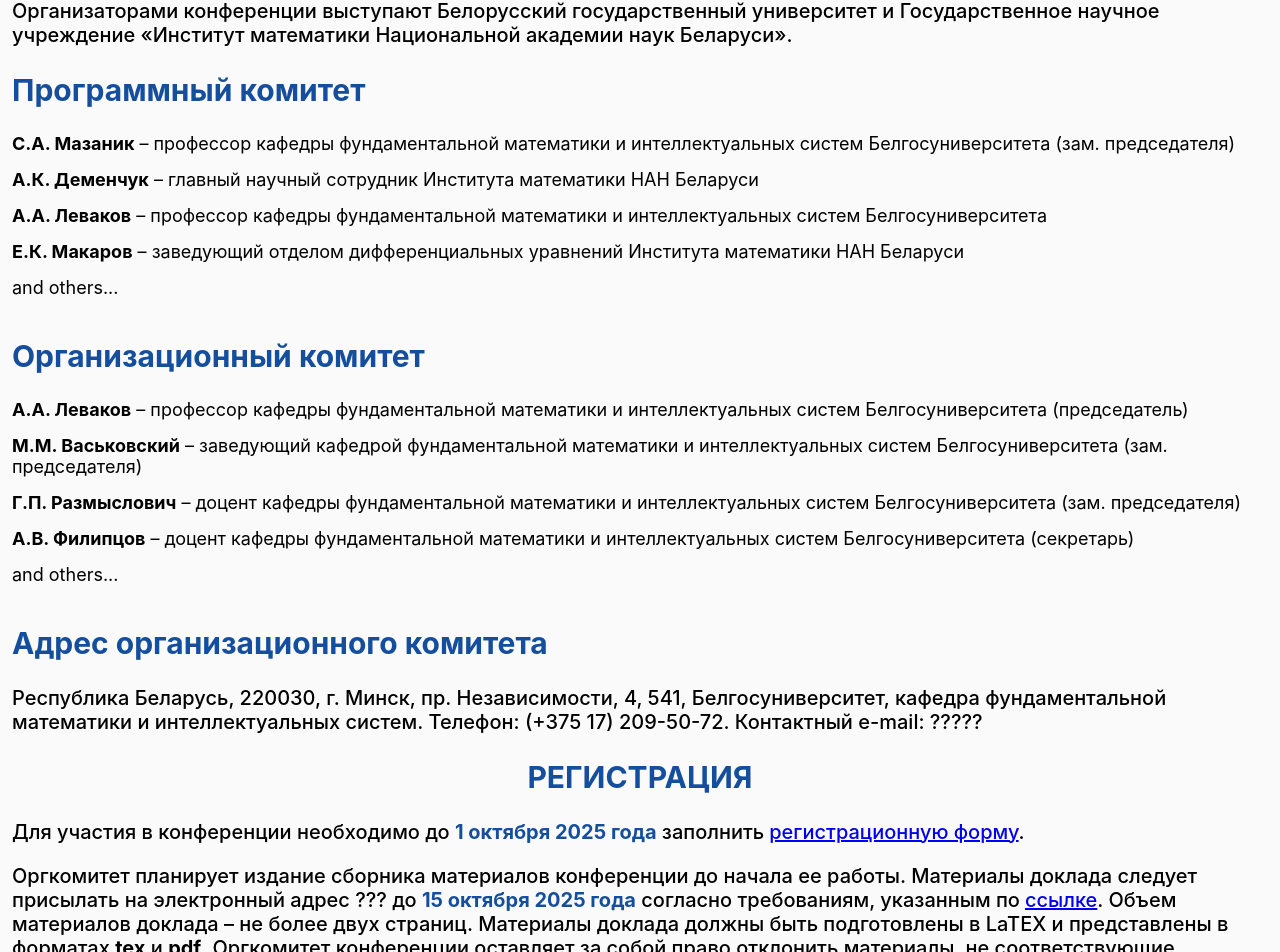
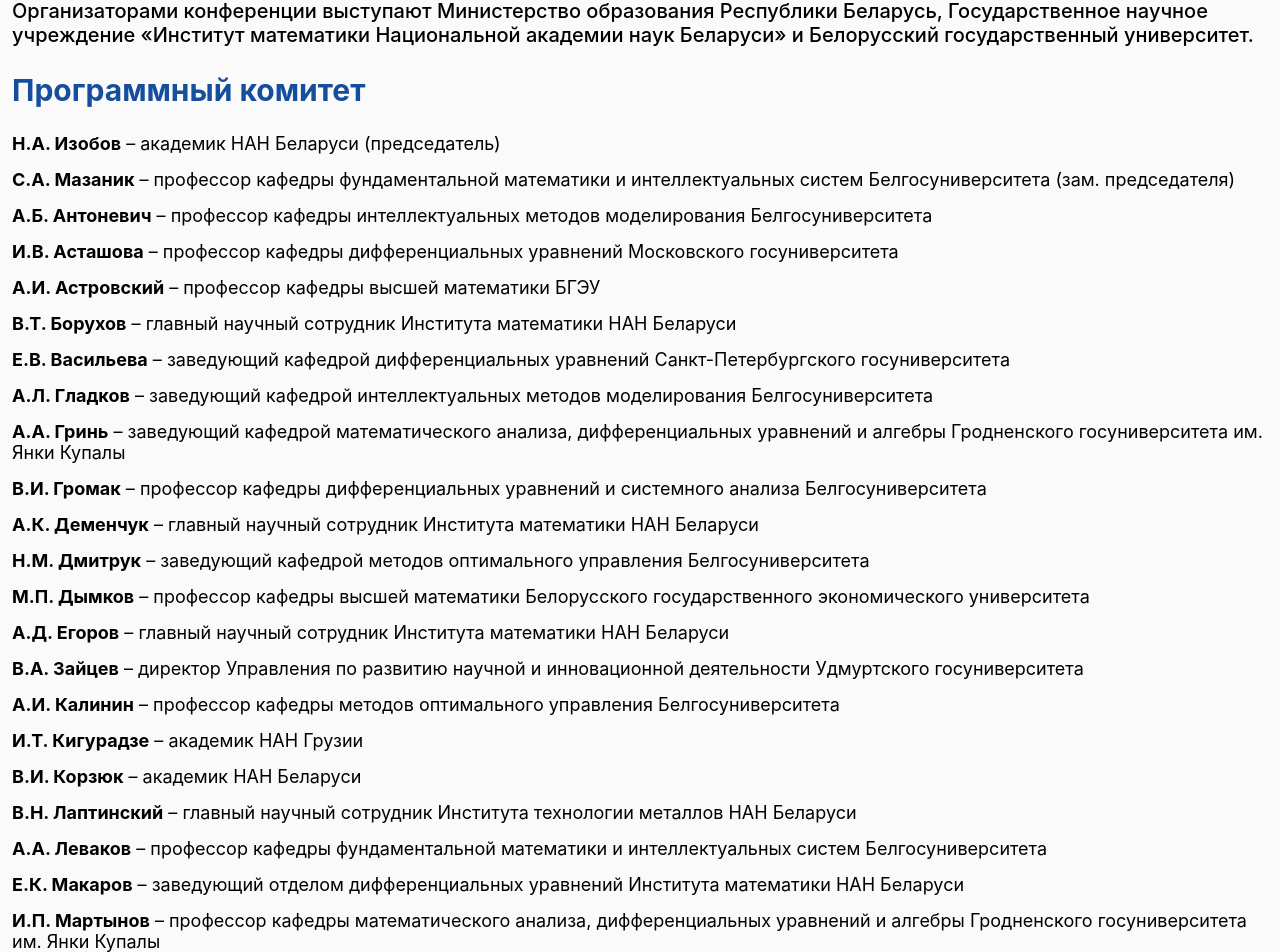
Before and after one commit to imconfde/8br, a React (Create React App) app: page / in a window 1280 px wide. Shown: the part 1639-2591 px from the top of the page. Built offline with nearby package versions, Linux system fonts and the light colour scheme.

Commit message:
modify conf info

```diff
--- a/src/components/About.js
+++ b/src/components/About.js
@@ -32,7 +32,7 @@ function About() {
           </p>
           <h2 className="main-title">Важные даты</h2>
           <p style={{margin:'0 0 10px 0'}} className="main-p">Регистрация – до 1 октября 2025 г.</p>
-          <p style={{margin:'0 0 10px 0'}} className="main-p">Подача материалов доклада – до 15 октября 2025 г.</p>
+          <p style={{margin:'0 0 10px 0'}} className="main-p">Подача докладов – до 1 октября 2025 г.</p>
           <p style={{margin:'0'}} className="main-p">Работа конференции – 2-5 декабря 2025 г.</p>
         </div>
       </div>
--- a/src/components/Footer.js
+++ b/src/components/Footer.js
@@ -11,13 +11,13 @@ function Footer() {
                 <p className="footer-title">Контактные данные</p>
                 <ul>
                   <li>
-                    <Link to="#">220030, г.Минск, пр. Независимости, 4, 541</Link>
+                    <Link to="#">220030, г.Минск, пр. Независимости, 4, ауд. 541</Link>
                   </li>
                   <li>
                     <Link to="#">Телефон: (+375 17) 209-50-72</Link>
                   </li>
                   <li>
-                    <Link to="#">Контактный e-mail: ?????</Link>
+                    <Link to="#">E-mail: filiptsov@bsu.by</Link>
                   </li>
                 </ul>
               </div>
@@ -37,7 +37,7 @@ function Footer() {
                     <Link to="organizers-scroll" spy={true} smooth={true} duration={1000}>Организаторы</Link>
                   </li>
                   <li>
-                    <Link to="registration-scroll" spy={true} smooth={true} duration={1000}>Регистрация</Link>
+                    <Link to="registration-scroll" spy={true} smooth={true} duration={1000}>Регистрация и оформление докладов</Link>
                   </li>
                 </ul>
               </div>
--- a/src/components/Navbar.js
+++ b/src/components/Navbar.js
@@ -90,7 +90,7 @@ function Navbar() {
                 smooth={true}
                 duration={1000}
               >
-                Регистрация
+                Регистрация и оформление докладов
               </Link>
             </li>
           </ul>
--- a/src/components/Organizers.js
+++ b/src/components/Organizers.js
@@ -6,30 +6,54 @@ function Organizers() {
       <div className="container organizers">
         <h2 className="main-title text-center">ОРГАНИЗАТОРЫ</h2>
         <p className="main-p">
-          Организаторами конференции выступают Белорусский государственный университет и
-          Государственное научное учреждение «Институт математики Национальной академии наук Беларуси».
+          Организаторами конференции выступают Министерство образования Республики Беларусь,
+          Государственное научное учреждение «Институт математики Национальной академии наук Беларуси» и
+          Белорусский государственный университет.
         </p>
         <div>
           <h2 className="main-title">Программный комитет</h2>
+          <p className="p-member"><b>Н.А. Изобов</b> – академик НАН Беларуси (председатель)</p>
           <p className="p-member"><b>С.А. Мазаник</b> – профессор кафедры фундаментальной математики и интеллектуальных систем Белгосуниверситета (зам. председателя)</p>
+          <p className="p-member"><b>А.Б. Антоневич</b> – профессор кафедры интеллектуальных методов моделирования Белгосуниверситета</p>
+          <p className="p-member"><b>И.В. Асташова</b> – профессор кафедры дифференциальных уравнений Московского госуниверситета</p>
+          <p className="p-member"><b>А.И. Астровский</b> – профессор кафедры высшей математики БГЭУ</p>
+          <p className="p-member"><b>В.Т. Борухов</b> – главный научный сотрудник Института математики НАН Беларуси</p>
+          <p className="p-member"><b>Е.В. Васильева</b> – заведующий кафедрой дифференциальных уравнений Санкт-Петербургского госуниверситета</p>
+          <p className="p-member"><b>А.Л. Гладков</b> – заведующий кафедрой интеллектуальных методов моделирования Белгосуниверситета</p>
+          <p className="p-member"><b>А.А. Гринь</b> – заведующий кафедрой математического анализа, дифференциальных уравнений и алгебры Гродненского госуниверситета им. Янки Купалы</p>
+          <p className="p-member"><b>В.И. Громак</b> – профессор кафедры дифференциальных уравнений и системного анализа Белгосуниверситета</p>
           <p className="p-member"><b>А.К. Деменчук</b> – главный научный сотрудник Института математики НАН Беларуси</p>
+          <p className="p-member"><b>Н.М. Дмитрук</b> – заведующий кафедрой методов оптимального управления Белгосуниверситета</p>
+          <p className="p-member"><b>М.П. Дымков</b> – профессор кафедры высшей математики Белорусского государственного экономического университета</p>
+          <p className="p-member"><b>А.Д. Егоров</b> – главный научный сотрудник Института математики НАН Беларуси</p>
+          <p className="p-member"><b>В.А. Зайцев</b> – директор Управления по развитию научной и инновационной деятельности Удмуртского госуниверситета</p>
+          <p className="p-member"><b>А.И. Калинин</b> – профессор кафедры методов оптимального управления Белгосуниверситета</p>
+          <p className="p-member"><b>И.Т. Кигурадзе</b> – академик НАН Грузии</p>
+          <p className="p-member"><b>В.И. Корзюк</b> – академик НАН Беларуси</p>
+          <p className="p-member"><b>В.Н. Лаптинский</b> – главный научный сотрудник Института технологии металлов НАН Беларуси</p>
           <p className="p-member"><b>А.А. Леваков</b> – профессор кафедры фундаментальной математики и интеллектуальных систем Белгосуниверситета</p>
           <p className="p-member"><b>Е.К. Макаров</b> – заведующий отделом дифференциальных уравнений Института математики НАН Беларуси</p>
-          <p className="p-member">and others...</p>
+          <p className="p-member"><b>И.П. Мартынов</b> – профессор кафедры математического анализа, дифференциальных уравнений и алгебры Гродненского госуниверситета им. Янки Купалы</p>
+          <p className="p-member"><b>В.И. Мироненко</b> – профессор кафедры математического анализа и дифференциальных уравнений Гомельского госуниверситета</p>
+          <p className="p-member"><b>С.Н. Попова</b> – заведующий кафедрой дифференциальных уравнений Удмуртского госуниверситета</p>
+          <p className="p-member"><b>И.Н. Сергеев</b> – профессор кафедры дифференциальных уравнений Московского госуниверситета</p>
+          <p className="p-member"><b>В.В. Цегельник</b> – профессор кафедры высшей математики Белорусского государственного университета информатики и радиоэлектроники</p>
         </div>
         <div>
           <h2 className="main-title">Организационный комитет</h2>
-          <p className="p-member"><b>А.А. Леваков</b> – профессор кафедры фундаментальной математики и интеллектуальных систем Белгосуниверситета (председатель)</p>
-          <p className="p-member"><b>М.М. Васьковский</b> – заведующий кафедрой фундаментальной математики и интеллектуальных систем Белгосуниверситета (зам. председателя)</p>
-          <p className="p-member"><b>Г.П. Размыслович</b> – доцент кафедры фундаментальной математики и интеллектуальных систем Белгосуниверситета (зам. председателя)</p>
-          <p className="p-member"><b>А.В. Филипцов</b> – доцент кафедры фундаментальной математики и интеллектуальных систем Белгосуниверситета (секретарь)</p>
-          <p className="p-member">and others...</p>
+          <p className="p-member"><b>Орлович Юрий Леонидович</b> – декан факультета прикладной математики и информатики Белорусского государственного университета, кандидат физико-математических наук (председатель)</p>
+          <p className="p-member"><b>Леваков Анатолий Афанасьевич</b> – профессор кафедры фундаментальной математики и интеллектуальных систем факультета прикладной математики и информатики Белорусского государственного университета, доктор физико-математических наук (сопредседатель)</p>
+          <p className="p-member"><b>Васьковский Максим Михайлович</b> – заведующий кафедрой фундаментальной математики и интеллектуальных систем факультета прикладной математики и информатики Белорусского государственного университета, доктор физико-математических наук (зам. председателя/сопредседателя)</p>
+          <p className="p-member"><b>Размыслович Георгий Прокофьевич</b> – доцент кафедры фундаментальной математики и интеллектуальных систем факультета прикладной математики и информатики Белорусского государственного университета, кандидат физико-математических наук (зам. председателя/сопредседателя)</p>
+          <p className="p-member"><b>Красовский Сергей Геннадьевич</b> – доцент кафедры дифференциальных уравнений и системного анализа механико-математического факультета Белорусского государственного университета, кандидат физико-математических наук</p>
+          <p className="p-member"><b>Таныгина Анастасия Николаевна</b> – доцент кафедры фундаментальной математики и интеллектуальных систем факультета прикладной математики и информатики Белорусского государственного университета, кандидат физико-математических наук</p>
+          <p className="p-member"><b>Филипцов Александр Владимирович</b> – доцент кафедры фундаментальной математики и интеллектуальных систем факультета прикладной математики и информатики Белорусского государственного университета, кандидат физико-математических наук</p>
         </div>
         <div>
           <h2 className="main-title">Адрес организационного комитета</h2>
-          <p className="main-p">Республика Беларусь, 220030, г. Минск, пр. Независимости, 4, 541,
-            Белгосуниверситет, кафедра фундаментальной математики и интеллектуальных систем.
-            Телефон: (+375 17) 209-50-72. Контактный e-mail: ?????
+          <p className="main-p">Республика Беларусь, 220030, г. Минск, пр. Независимости, 4,
+            Белорусский государственный университет, кафедра фундаментальной математики и интеллектуальных систем, ауд. 541.
+            Телефон: (+375 17) 209-50-72. Контактный e-mail: filiptsov@bsu.by
           </p>
         </div>
       </div>
--- a/src/components/Registration.js
+++ b/src/components/Registration.js
@@ -4,18 +4,21 @@ function Registration() {
       <div style={{width:'100%'}} className="registration-scroll"></div>
 
       <div className="container registration">
-        <h2 className="main-title text-center">РЕГИСТРАЦИЯ</h2>
+        <h2 className="main-title text-center">РЕГИСТРАЦИЯ И ОФОРМЛЕНИЕ ДОКЛАДОВ</h2>
         <p className="main-p">
           Для участия в конференции необходимо до <b className="deadline">1 октября 2025 года</b> заполнить
-          <a title="Register for the conference" style={{padding: '0 0 0 5px'}} href="https://forms.gle/9DN4Edd3EtNkhish8">регистрационную форму</a>.
+          <a title="Registration form" style={{padding: '0 0 0 5px'}} href="https://forms.gle/9DN4Edd3EtNkhish8" target="_blank" rel="noopener noreferrer">регистрационную форму</a>.
         </p>
         <p className="main-p">
-          Оргкомитет планирует издание сборника материалов конференции до начала ее работы. Материалы доклада следует присылать
-          на электронный адрес ??? до <b className="deadline">15 октября 2025 года</b> согласно требованиям, указанным по
-          <a title="Requirements" style={{padding: '0 0 0 5px'}} href="https://github.com/imconfde/8br-requirements">ссылке</a>.
-          Объем материалов доклада – не более двух страниц. Материалы доклада должны быть подготовлены в LaTEX и представлены в форматах <b>tex</b> и <b>pdf</b>.
-          Оргкомитет конференции оставляет за собой право отклонить материалы,  не соответствующие тематике конференции, требованиям к оформлению,
-          а также присланные позднее установленного срока.
+          Оргкомитет планирует издание сборника материалов конференции до начала ее работы. Объем доклада должен составлять <b>не менее трех страниц</b>,
+          подготовленных в LaTeX согласно следующим требованиям:
+        </p>
+        <p className="main-p"><a title="Requirements windows" href="https://github.com/imconfde/8br-req-rus-win" target="_blank" rel="noopener noreferrer">Example-rus(win).tex</a> – для тех, кто работает в кодировке WINDOWS на русском языке;</p>
+        <p className="main-p"><a title="Requirements dos" href="https://github.com/imconfde/8br-req-rus-dos" target="_blank" rel="noopener noreferrer">Example-rus(dos).tex</a> – для тех, кто работает в кодировке DOS на русском языке;</p>
+        <p className="main-p"><a title="Requirements english" href="https://github.com/imconfde/8br-req-rus-dos" target="_blank" rel="noopener noreferrer">Example.tex</a> – на английском языке.</p>
+        <p className="main-p">
+          Доклады следует присылать на электронный адрес ??? до <b className="deadline">1 октября 2025 года</b>. Оргкомитет конференции оставляет за собой
+          право отклонить доклады, не соответствующие тематике конференции, требованиям к оформлению, а также присланные позднее установленного срока.
         </p>
         <p className="main-p">
           Проезд, питание и проживание участников конференции осуществляется за счет командирующих организаций.
@@ -24,21 +27,9 @@ function Registration() {
         <div>
           <h2 className="main-title">Организационный взнос</h2>
           <p className="main-p">
-            Оргвзнос составляет <b>20 белорусских рублей</b> (??? долларов США) и должен быть уплачен не позденее ???.
-            Тезисы доклада (после одобрения программным комитетом) будут опубликованы при условии уплаты оргвзноса.
+            Оргвзнос составляет <b>25 белорусских рублей</b> (1200 российских рублей). Реквизиты для оплаты оргвзноса находятся по следующей
+            <a title="Payment details" style={{padding: '0 0 0 5px'}} href="https://github.com/imconfde/8br-payment-details" target="_blank" rel="noopener noreferrer">ссылке</a>.
           </p>
-          <h2 className="main-title">Реквизиты в BIN</h2>
-          <p className="p-member">Белорусский государственный университет</p>
-          <p className="p-member">220030, г.Минск, пр. Независимости, 4</p>
-          <p className="p-member">Р/с BY88BLBB36320100235722001001</p>
-          <p className="p-member">Дирекция ОАО «Белинвестбанк»</p>
-          <p className="p-member">по городу Минску и Минской области</p>
-          <p className="p-member">БИК BLBBBY2X</p>
-          <p className="p-member">г. Минск, ул. Коллекторная, 11</p>
-          <p className="p-member">УНП 100235722 ОКПО 02071814</p>
-          <p className="p-member">Назначение платежа: оргвзнос конференции «Восьмые Богдановские чтения».</p>
-          <h2 className="main-title">Реквизиты в USD</h2>
-          <p className="p-member">????????</p>
         </div>
       </div>
     </>
```
Also changed, not shown: src/index.css (+8 -2 lines), public/manifest.json.
